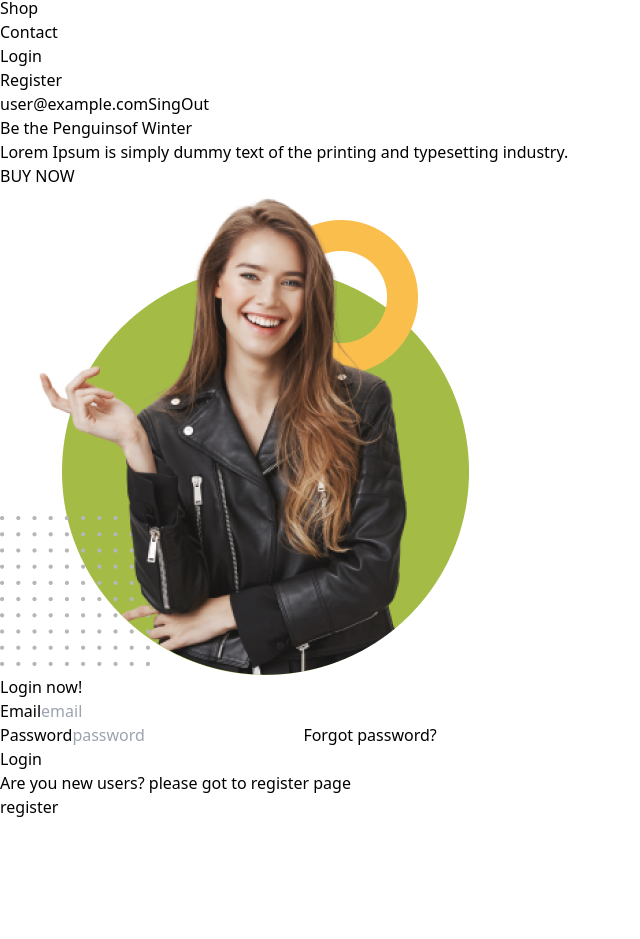
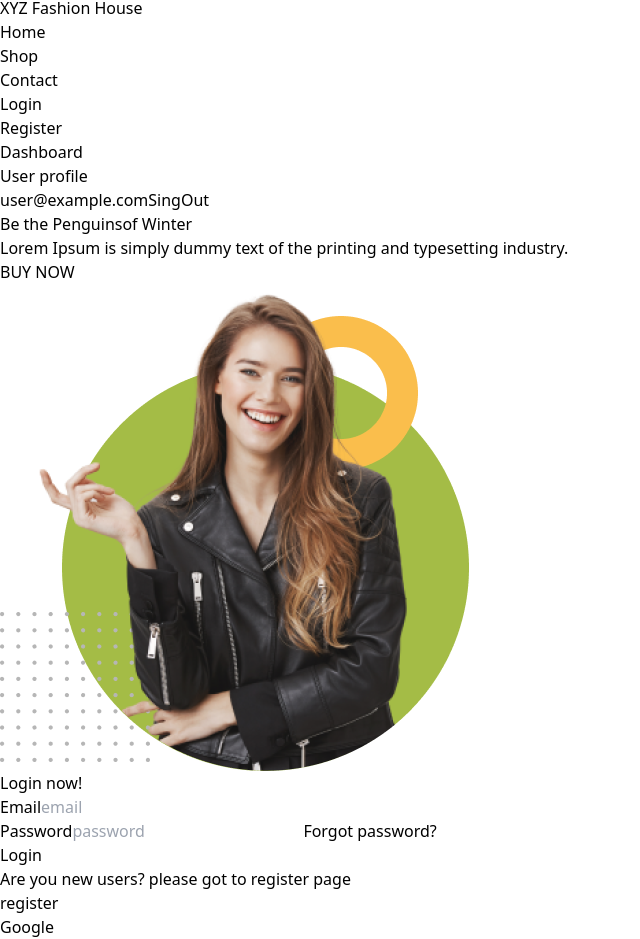
Before and after one commit to amithasanamithasan/XYZ-Fashion-House, a React (Vite) app: page /login in a window 1280 px wide. Shown: the part 172-1111 px from the top of the page, without its empty margins (0-640 px from the left). Before the commit the page ends 991 px from the top, so only its background shows below. Built offline with nearby package versions, Linux system fonts and the light colour scheme; no server answers; sample sign-in values are in the browser's storage.

Commit message:
After Login And Social Sign In GooglewithPopup

```diff
--- /dev/null
+++ b/src/Components/Dashboard/Dashboard.jsx
@@ -0,0 +1,11 @@
+
+
+const Dashboard = () => {
+    return (
+        <div>
+            <h1>this is a dashboard</h1>
+        </div>
+    );
+};
+
+export default Dashboard;
--- a/src/Components/Header/Header.jsx
+++ b/src/Components/Header/Header.jsx
@@ -19,7 +19,12 @@ const handelLogout=()=>{
    <li><NavLink to="/contact">Contact</NavLink></li>
    <li><NavLink to="/login">Login</NavLink></li>
    <li><NavLink to="/register">Register</NavLink></li>
+   {user&& <>
+     <li><NavLink to="/dashboard">Dashboard</NavLink></li>
+   <li><NavLink to="/profile">User profile</NavLink></li>
+  </>}
   </>
+
 
 
    return (
@@ -39,7 +44,7 @@ const handelLogout=()=>{
 
      </div>
     <p className="btn btn-accent border-t-pink-600 normal-case
-    text-xl md:text-1xl lg:text-4xl text-fuchsia-600">XYZ Fashion House</p>
+    text-xl md:text-1xl lg:text-2xl text-fuchsia-600">XYZ Fashion House</p>
    </div>
    <div className="navbar-center hidden lg:flex">
      <ul className="menu text-base menu-horizontal px-1">
--- a/src/Components/Login/Login.jsx
+++ b/src/Components/Login/Login.jsx
@@ -1,13 +1,19 @@
 
-import { Link } from "react-router-dom";
+import { Link, useNavigate } from "react-router-dom";
 import { AuthContext } from "../Provider/AuthProvider";
 import { useContext, useState } from "react";
 
 
+
 const Login = () => {
-  const {singInUsers}= useContext(AuthContext);
+  const {singInUsers,singInWithGoogle}= useContext(AuthContext);
+//useNavigate go to rediract shop =>or any pages
+  const navigate = useNavigate();
+
 
   const[success,setSuccess]=useState();
+
+
 
   const  handelformlogin = e =>{
 
@@ -16,6 +22,7 @@ const Login = () => {
 
     const email =e.target.email.value;
     const password=e.target.password.value;
+
     console.log(email,password);
    singInUsers(email,password)
    .then(result=>{
@@ -24,11 +31,37 @@ const Login = () => {
     e.target.reset();
     setSuccess( result.user);
 
+    // create login page got to shop page useNavigate
+    navigate('/shop');
+
     })
 .catch(error=>{
   console.log(error);
 })
-  }
+
+}
+  const  handelGoogle=()=>{
+    singInWithGoogle()
+    .then(result=>{
+      console.log(result.user)
+    })
+     .catch(error=>{
+    console.log(error)
+    })
+   }
+  // const handleGoogleLogin = async () => {
+  //   setError(null);  // Clear previous error
+
+  //   try {
+  //     const result = await singinWithgoogle();
+  //     console.log(result.user);
+  //     setSuccess("User logged in successfully");
+  //     navigate('/shop');
+  //   } catch (error) {
+  //     console.log(error.message);
+  //     setError(error.message);
+  //   }
+
 
 
     return (
@@ -60,17 +93,21 @@ const Login = () => {
           </label>
         </div>
         <button className="btn btn-primary ">Login</button>
-
-        <div className="text-center ">
-          <p className="font-light text-cyan-600 font-serif"> Are you new users? please got to register page</p><Link to="/register">
+      </form>
+      <div className="text-center ">
+          <p className="font-light text-cyan-600 font-serif">
+             Are you new users? please got to register page</p>
+          <Link to="/register">
           <button className="underline-offset-4  btn-link font-bold text-2xl"> register</button>
 
           </Link>
+          <p ><button onClick={handelGoogle} className="btn btn-ghost">Google</button></p>
         </div>
-      </form>
+
       {
         success && <p className="text-1xl font-serif text-lime-800 text-center" >USER LOG_IN SUCCESSFULLY</p>
       }
+
     </div>
   </div>
 </div>
--- a/src/Components/Provider/AuthProvider.jsx
+++ b/src/Components/Provider/AuthProvider.jsx
@@ -1,12 +1,17 @@
 import {  createContext, useEffect, useState } from "react";
 import PropTypes from 'prop-types';
-import { createUserWithEmailAndPassword, onAuthStateChanged, signInWithEmailAndPassword, signOut } from "firebase/auth";
+import { GoogleAuthProvider, createUserWithEmailAndPassword, onAuthStateChanged, signInWithEmailAndPassword, signInWithPopup, signOut } from "firebase/auth";
 import auth from "../firebase/firebase.config";
+
+
 
 
 export const AuthContext=createContext('null');
 
+const googleprovider = new GoogleAuthProvider();
+
 const AuthProvider = ({children}) => {
+
 
     const [user,setUser]=useState(null);
     const[loading,setLoading]=useState(true);
@@ -22,6 +27,10 @@ const AuthProvider = ({children}) => {
         setLoading(true);
         return signInWithEmailAndPassword(auth,email,password);
 
+    }
+    const singInWithGoogle=()=>{
+        setLoading(true);
+        return signInWithPopup(auth, googleprovider);
     }
 
 const logOut=()=>{
@@ -51,7 +60,10 @@ setLoading(false);
         loading,
         createUser ,
         singInUsers ,
+        singInWithGoogle,
         logOut
+
+
     }
 
     return (
--- a/src/Components/Register/Register.jsx
+++ b/src/Components/Register/Register.jsx
@@ -66,7 +66,7 @@ createUser(email,password)
             <a href="#" className="label-text-alt link link-hover">Forgot password?</a>
           </label>
         </div>
-        <button className="btn btn-primary ">Login</button>
+        <button className="btn btn-primary ">Sing-in</button>
 
         </form>
 
--- /dev/null
+++ b/src/Components/UserProfile/Userprofile.jsx
@@ -0,0 +1,11 @@
+
+
+const Userprofile = () => {
+    return (
+        <div>
+            <h1>me?</h1>
+        </div>
+    );
+};
+
+export default Userprofile;
```
Also changed, not shown: src/main.jsx (+11 -1 lines).
